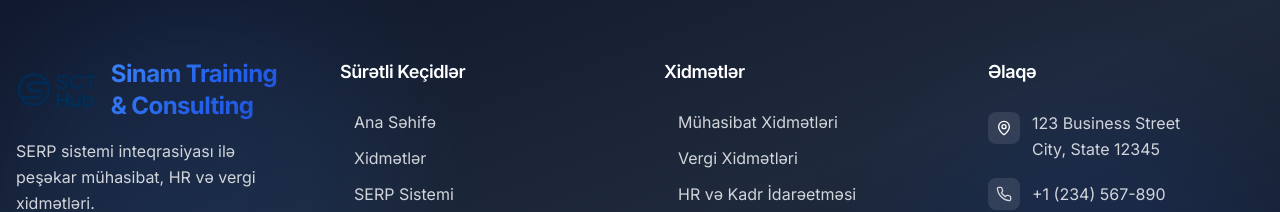
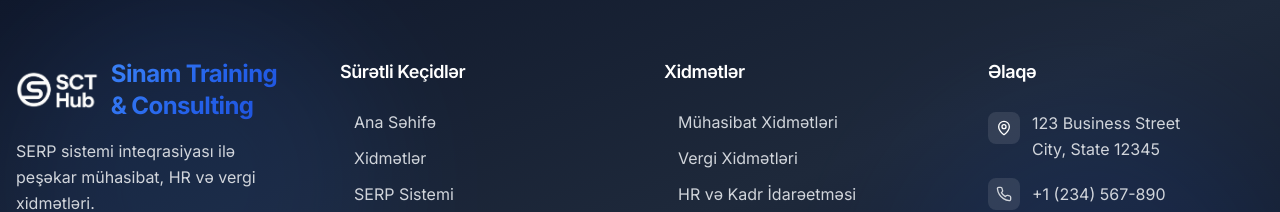
Before and after one commit to EmilUnP/SCT-Hub, a Next.js app: page / in a window 1280 px wide. Shown: the part 4483-4695 px from the top of the page. Built offline with nearby package versions, Linux system fonts and the light colour scheme; no server answers; the database is empty.

Commit message:
Update footer logo image source to use the white version for improved visibility and consistency with the overall design.

```diff
--- a/components/layout/Footer.tsx
+++ b/components/layout/Footer.tsx
@@ -26,7 +26,7 @@ export default function Footer() {
             <div className="flex items-center gap-3 mb-4">
               {!logoError && (
                 <Image
-                  src="/logo.png"
+                  src="/logo_white.png"
                   alt="STC Hub Logo"
                   width={40}
                   height={40}
```
Also changed, not shown: public/logo_white.png (added).
